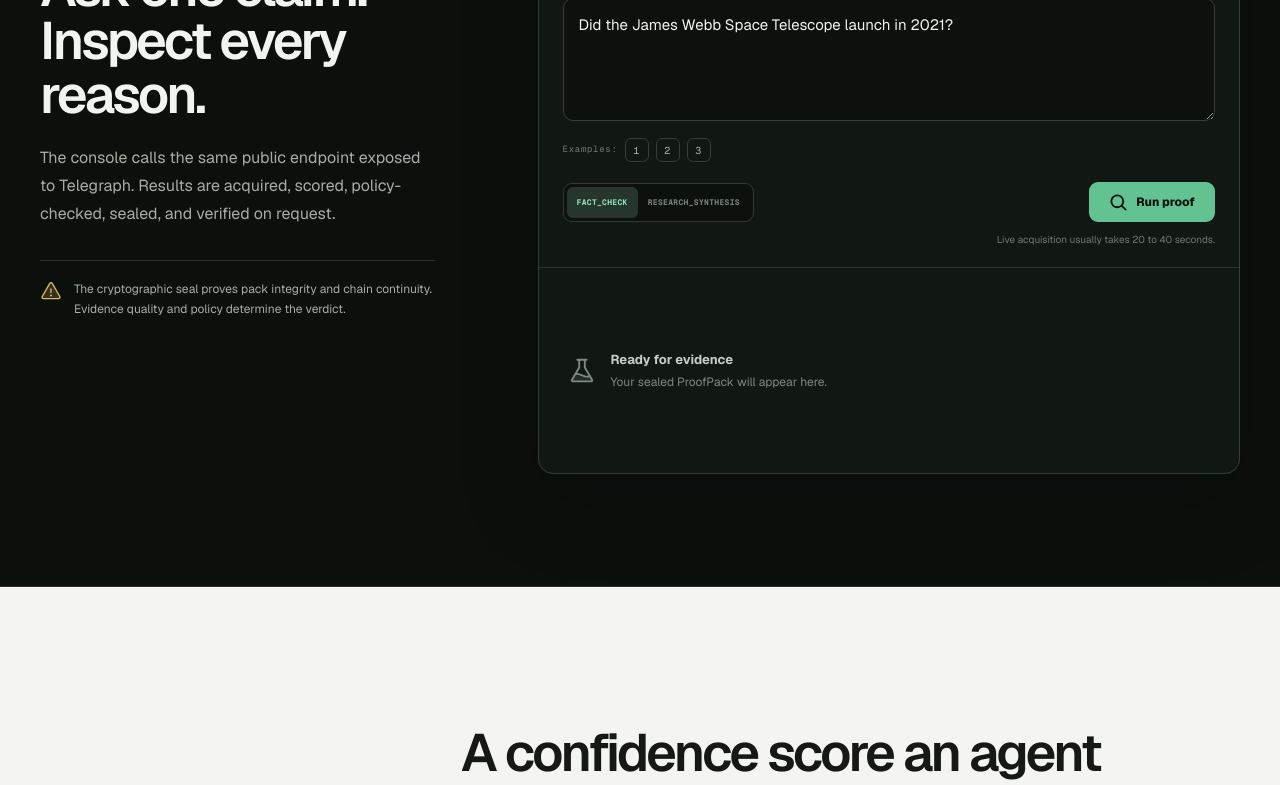
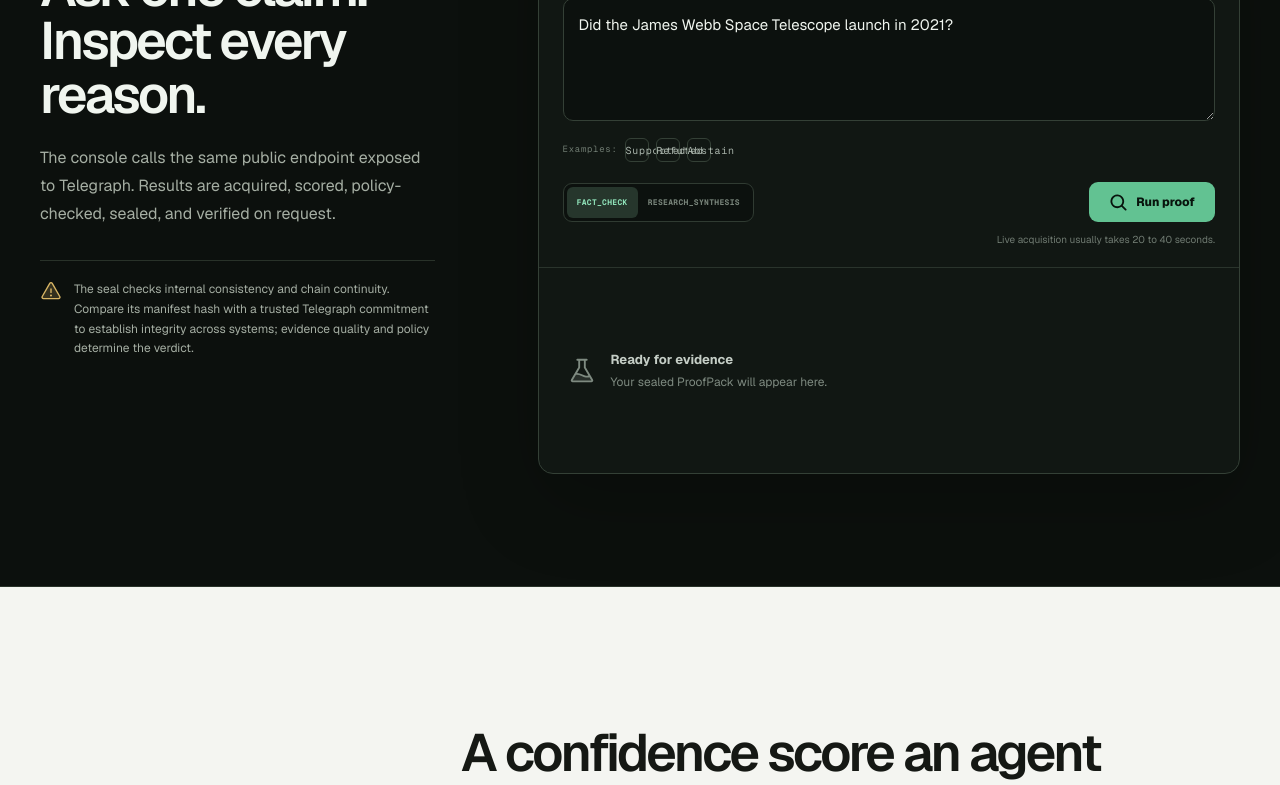
Before and after one commit to AjnasNB/qarinah-proofpack, a Next.js app: page / in a window 1280 px wide. Shown: the part 1040-1825 px from the top of the page. Built offline with nearby package versions, Linux system fonts and the light colour scheme.

Commit message:
docs: sharpen judge demos and trust boundary

```diff
--- a/app/page.tsx
+++ b/app/page.tsx
@@ -18,7 +18,7 @@ const repos = [
   {
     name: "Qarinah",
     role: "Provenance",
-    description: "Creates the tamper-evident event chain embedded in every sealed pack.",
+    description: "Creates the hash-linked event chain embedded in every sealed pack.",
     href: "https://github.com/AjnasNB/qarinah",
   },
   {
@@ -126,7 +126,7 @@ export default function Home() {
             <div className="truth-note">
               <Warning size={22} weight="duotone" aria-hidden="true" />
               <p>
-                The cryptographic seal proves pack integrity and chain continuity. Evidence quality and policy determine the verdict.
+                The seal checks internal consistency and chain continuity. Compare its manifest hash with a trusted Telegraph commitment to establish integrity across systems; evidence quality and policy determine the verdict.
               </p>
             </div>
           </div>
--- a/app/verify/page.tsx
+++ b/app/verify/page.tsx
@@ -5,7 +5,7 @@ import { VerificationConsole } from "@/components/verification-console";
 
 export const metadata: Metadata = {
   title: "Verify a ProofPack | Qarinah ProofPack",
-  description: "Verify a ProofPack manifest, evidence hashes, contract, and Qarinah event chain without network access.",
+  description: "Check a ProofPack's internal manifest, evidence hashes, contract, and Qarinah event chain without network access.",
 };
 
 export default function VerifyPage() {
@@ -28,13 +28,13 @@ export default function VerifyPage() {
       <section className="verify-shell shell">
         <div className="verify-intro">
           <p className="kicker">OFFLINE VERIFICATION</p>
-          <h1>Trust the seal.<br />Inspect the chain.</h1>
+          <h1>Check the seal.<br />Inspect the chain.</h1>
           <p>
-            Paste or upload any ProofPack. The verifier checks its closed contract, manifest, evidence records, references, policy invariants, and Qarinah continuity without fetching a source.
+            Paste or upload any ProofPack. The verifier checks its closed contract, internal manifest consistency, evidence records, references, policy invariants, and Qarinah continuity without fetching a source.
           </p>
           <div className="verify-boundary">
             <ShieldCheck size={21} weight="duotone" aria-hidden="true" />
-            <span>Verification makes no network requests and cannot certify source truthfulness.</span>
+            <span>Self-verification does not authenticate the issuer or certify source truthfulness. Compare the manifest hash with a trusted Telegraph commitment.</span>
           </div>
         </div>
         <VerificationConsole />
--- a/components/proof-console.tsx
+++ b/components/proof-console.tsx
@@ -17,9 +17,9 @@ import type { FormEvent } from "react";
 import type { ProofIntent, ProofPack } from "@/lib/proof/types";
 
 const examples = [
-  "Did the James Webb Space Telescope launch in 2021?",
-  "Was Python first released in 1991?",
-  "Did WHO end the COVID-19 global health emergency on May 5, 2023?",
+  { label: "Supported", query: "Did the James Webb Space Telescope launch in 2021?" },
+  { label: "Refuted", query: "Did the James Webb Space Telescope launch in 2020?" },
+  { label: "Abstain", query: "Did OpenAI announce Qarinah ProofPack as an official product on August 31, 2026?" },
 ];
 
 function percent(value: number) {
@@ -32,7 +32,7 @@ function shortHash(value: string) {
 }
 
 export function ProofConsole() {
-  const [query, setQuery] = useState(examples[0]);
+  const [query, setQuery] = useState(examples[0].query);
   const [intent, setIntent] = useState<ProofIntent>("FACT_CHECK");
   const [pack, setPack] = useState<ProofPack | null>(null);
   const [error, setError] = useState<string | null>(null);
@@ -106,9 +106,9 @@ export function ProofConsole() {
         />
         <div className="example-row" aria-label="Example claims">
           <span>Examples:</span>
-          {examples.map((example, index) => (
-            <button key={example} type="button" onClick={() => setQuery(example)} title={example}>
-              {index + 1}
+          {examples.map((example) => (
+            <button key={example.label} type="button" onClick={() => setQuery(example.query)} title={example.query}>
+              {example.label}
             </button>
           ))}
         </div>
--- a/components/verification-console.tsx
+++ b/components/verification-console.tsx
@@ -82,7 +82,7 @@ export function VerificationConsole() {
         />
         <button className="verify-button" type="submit" disabled={loading || value.trim().length === 0}>
           <ShieldCheck size={19} weight="bold" aria-hidden="true" />
-          {loading ? "Verifying pack" : "Verify integrity"}
+          {loading ? "Checking pack" : "Check internal consistency"}
         </button>
       </form>
 
@@ -97,7 +97,7 @@ export function VerificationConsole() {
           <div className={result.valid ? "verify-result valid" : "verify-result invalid"}>
             <div className="verify-result-title">
               {result.valid ? <CheckCircle size={25} weight="fill" /> : <XCircle size={25} weight="fill" />}
-              <div><strong>{result.valid ? "ProofPack is intact" : "Verification failed"}</strong><span>{result.valid ? "All cryptographic and contract checks passed." : `${result.errors.length} issue${result.errors.length === 1 ? "" : "s"} detected.`}</span></div>
+              <div><strong>{result.valid ? "ProofPack is internally consistent" : "Consistency check failed"}</strong><span>{result.valid ? "Declared hashes, chain links, and contract invariants agree. Compare the manifest with a trusted commitment for authenticity." : `${result.errors.length} issue${result.errors.length === 1 ? "" : "s"} detected.`}</span></div>
             </div>
             <div className="verification-checks">
               {[
```
Also changed, not shown: 2 other files (tests, documents, lock files or other folders).
